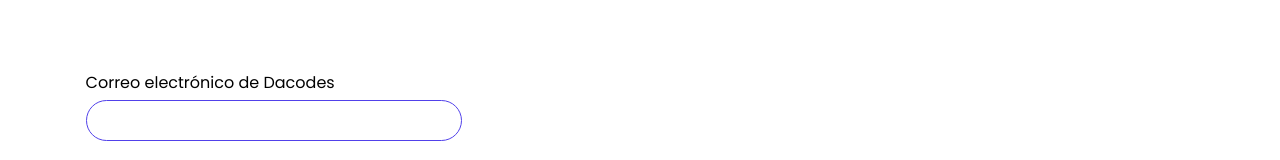
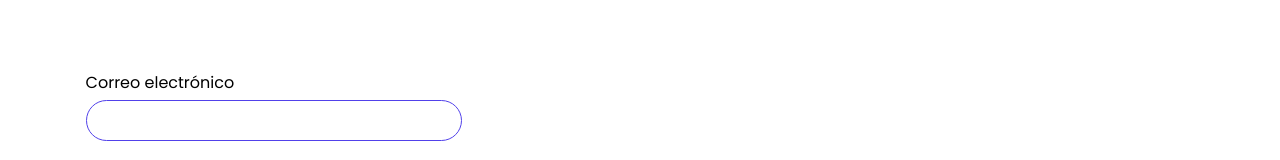
Before and after one commit to carlosalberto05/themovieappreact, a React (Vite) app: page / in a window 1280 px wide. Shown: the part 151-311 px from the top of the page. Built offline with nearby package versions, Linux system fonts and the light colour scheme.

Commit message:
actualizacion

```diff
--- a/src/pages/Login/index.tsx
+++ b/src/pages/Login/index.tsx
@@ -102,7 +102,7 @@
           <br />
           <form onSubmit={handleOnSubmit}>
             <div className="containerForm">
-              <label>Correo electrónico de Dacodes</label>
+              <label>Correo electrónico</label>
               <input
                 name="email"
                 className="input-style"
```
